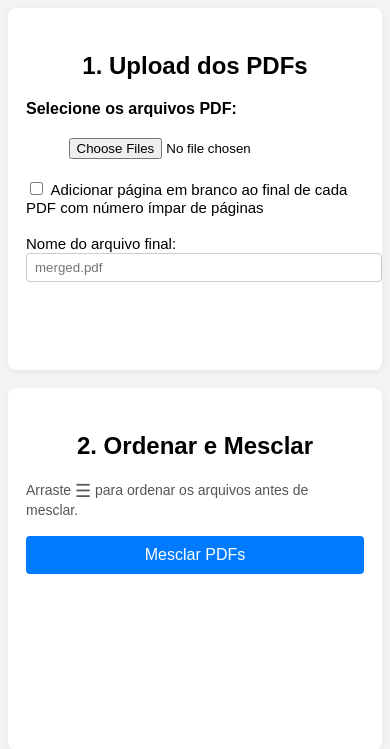
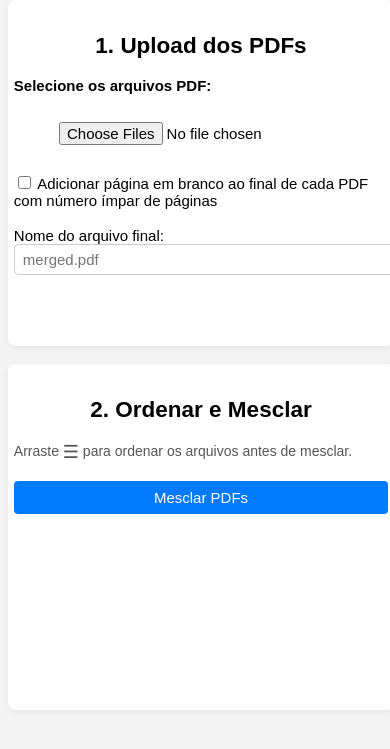
Before and after one commit to AndersonSantos12/merge-pdf, a Flask app: page / in a window 390 px wide; the page is wider, and only the part inside the window is pictured. Shown: the top 749 px of that part. Run offline with Flask 3, Linux system fonts and the light colour scheme.

Commit message:
Feat: otimização de resposta do site e responsividade mobile.

```diff
--- a/api/static/style.css
+++ b/api/static/style.css
@@ -1,7 +1,24 @@
-body { font-family: Arial, sans-serif; background: #f4f4f4; }
+body { font-family: Arial, sans-serif; background: #f4f4f4; margin: 0; }
 .container { max-width: 400px; margin: 60px auto; background: #fff; padding: 30px; border-radius: 8px; box-shadow: 0 2px 8px #0001; }
 h1 { text-align: center; color: #333; }
 input[type="file"] { display: block; margin: 20px auto; }
 button { display: block; width: 100%; padding: 10px; background: #007bff; color: #fff; border: none; border-radius: 4px; font-size: 16px; cursor: pointer; }
 button:hover { background: #0056b3; }
 .flash { color: #b00; margin-bottom: 10px; text-align: center; }
+
+@media (max-width: 600px) {
+	.container {
+		max-width: 98vw;
+		margin: 16px auto;
+		padding: 10px 2vw;
+		border-radius: 0;
+		box-shadow: none;
+	}
+	h1 {
+		font-size: 1.2em;
+	}
+	input[type="file"], button {
+		font-size: 15px;
+		padding: 8px;
+	}
+}
--- a/api/templates/index.html
+++ b/api/templates/index.html
@@ -2,6 +2,7 @@
 <html lang="pt-br">
 <head>
     <meta charset="UTF-8">
+    <meta name="viewport" content="width=device-width, initial-scale=1">
     <title>Mesclar PDFs</title>
     <link rel="stylesheet" href="/static/style.css">
 </head>
@@ -27,6 +28,22 @@
       .split-container {
         flex-direction: column;
         gap: 18px;
+      }
+    }
+    @media (max-width: 600px) {
+      .split-panel {
+        min-width: 100%;
+        max-width: 100%;
+        padding: 14px 6px 12px 6px;
+      }
+      .split-container {
+        padding: 0 2vw;
+      }
+      body {
+        font-size: 15px;
+      }
+      input[type="text"], button {
+        font-size: 15px;
       }
     }
     </style>
```
Also changed, not shown: api/index.py (+5 -2 lines).
